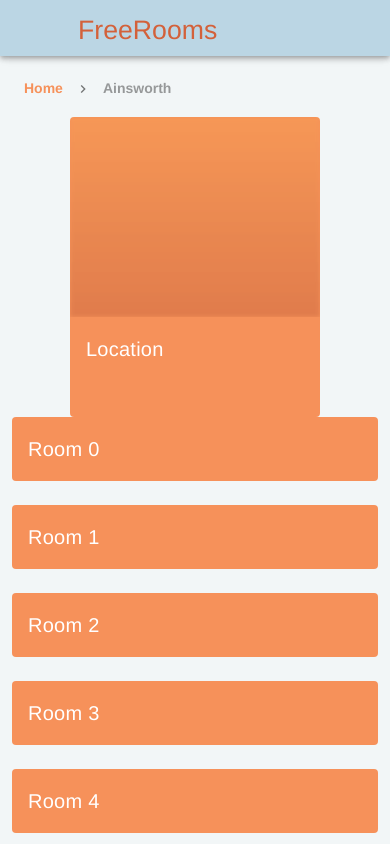
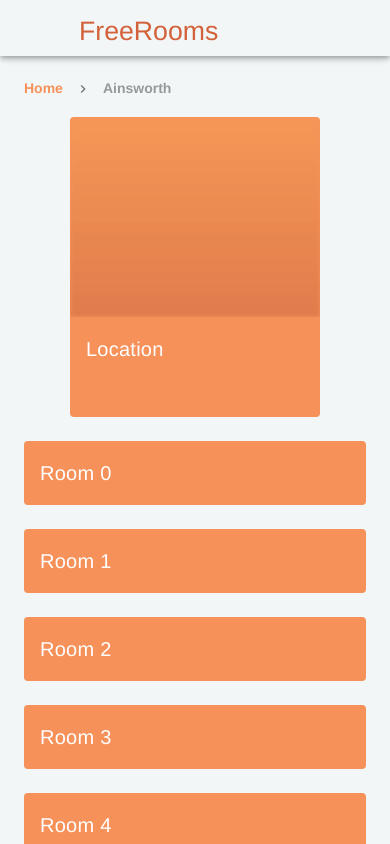
Before and after one commit to devsoc-unsw/freerooms, a Vue app in the folder frontend/: page /location/0 in a window 390 px wide. Shown: the top 844 px of the page. Built offline with nearby package versions, Linux system fonts and the light colour scheme.

Commit message:
feat (room list view): fixed mobile view overflow.

```diff
--- a/frontend/src/components/LocationRoomView.vue
+++ b/frontend/src/components/LocationRoomView.vue
@@ -1,7 +1,6 @@
 <template>
     <div class="location-room-view">
         <v-row
-          no-gutters
           align="center"
           justify="left"
           class="mx-0 px-0"
--- a/frontend/src/components/Toolbar.vue
+++ b/frontend/src/components/Toolbar.vue
@@ -1,7 +1,9 @@
 <template>
     <v-app-bar
     app
-    color="accent"
+    floating
+    outlined
+    color="background"
     >
     <v-img
     max-height="50px"
```
